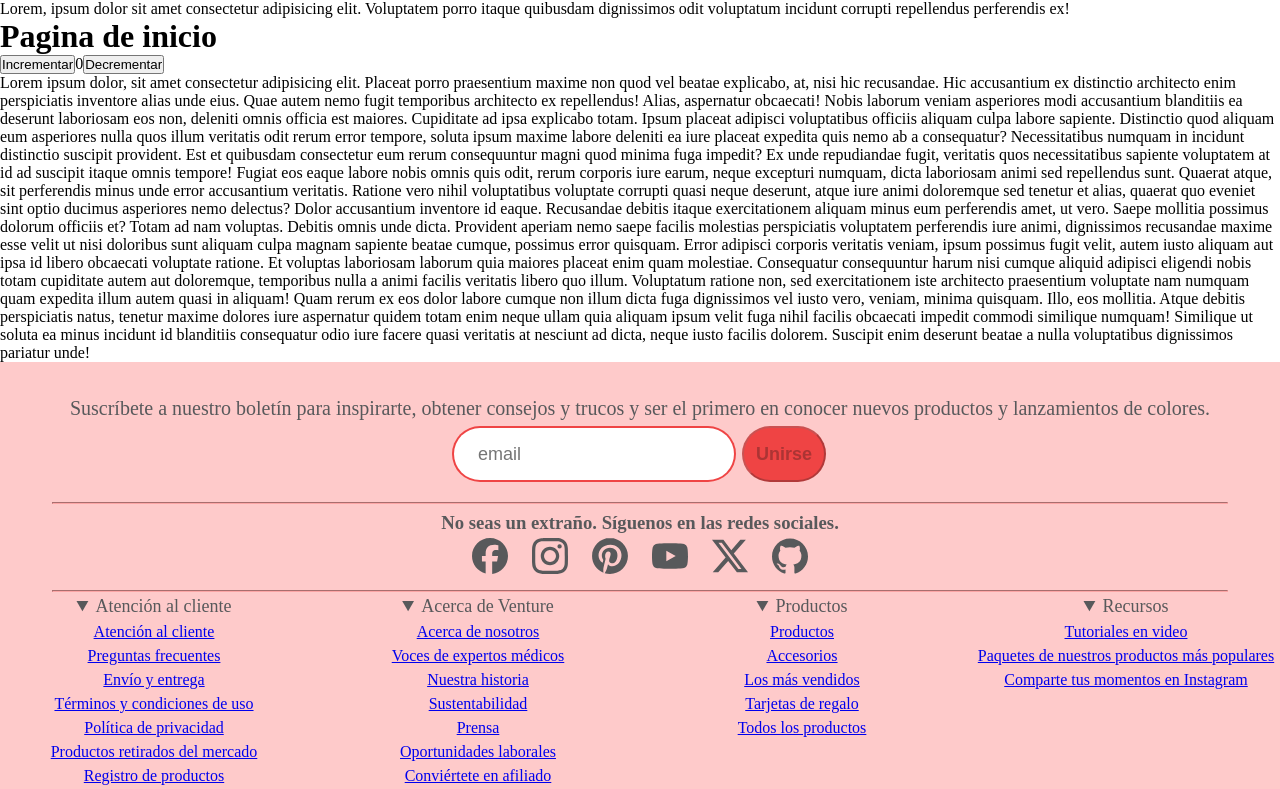
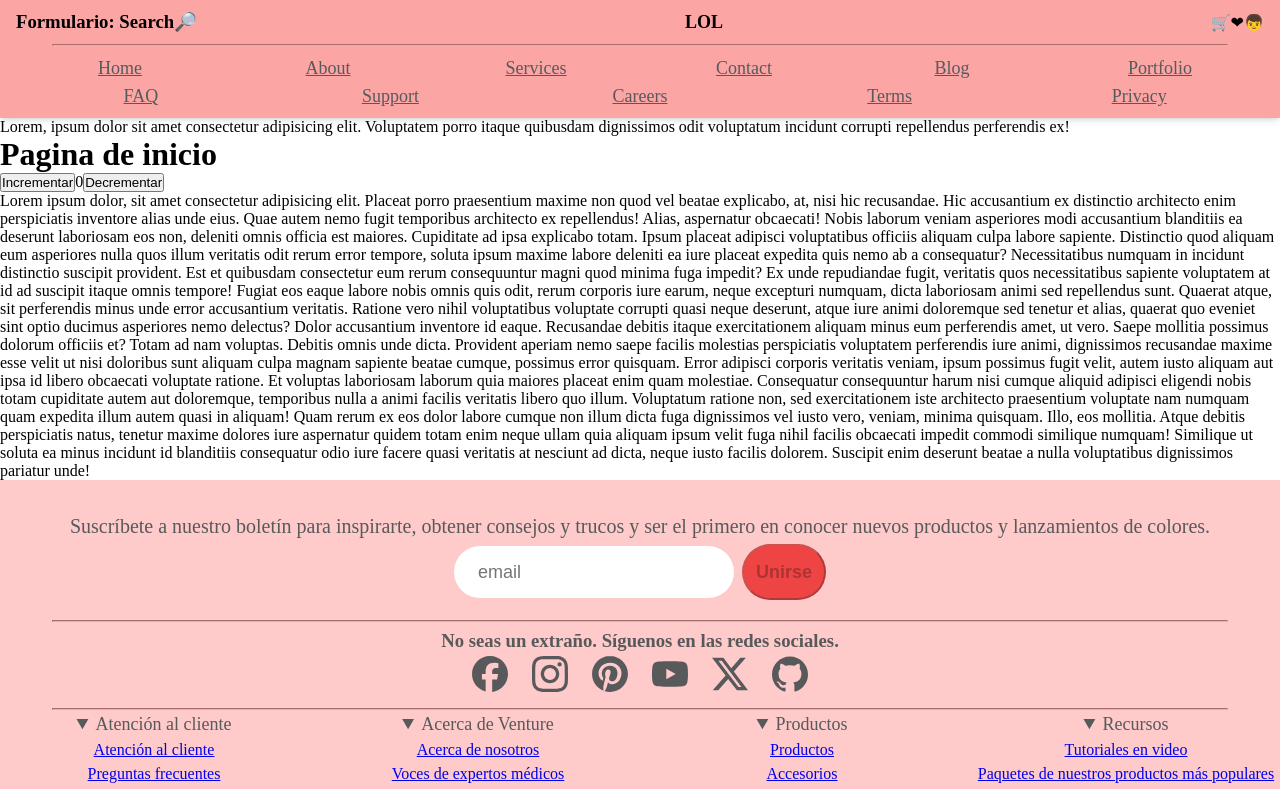
Before and after one commit to lgramajo99/newventure, a React (Vite) app: page / in a window 1280 px wide. Shown: the top 789 px of the page. Built offline with nearby package versions, Linux system fonts and the light colour scheme.

Commit message:
navbar y funcionando, falta agregar correctamente los Link..

```diff
--- a/src/components/layouts/FooterNewsletter.jsx
+++ b/src/components/layouts/FooterNewsletter.jsx
@@ -28,7 +28,6 @@ function FooterNewsletter() {
                 aria-label="Correo electrónico"
                 aria-required="true"
                 autoComplete="email"
-                autoFocus
                 className="px-6 py-3 m-1 rounded-full text-lg border-none focus:outline-none focus:ring-2 focus:ring-red-500"
                 id="email"
                 inputMode="email"
--- a/src/components/layouts/Header.jsx
+++ b/src/components/layouts/Header.jsx
@@ -1,5 +1,8 @@
+import Navbar from "./Navbar";
+
 function Header() {
     return (<div>
+        <Navbar />
         <p>Lorem, ipsum dolor sit amet consectetur adipisicing elit. Voluptatem porro itaque quibusdam dignissimos odit voluptatum incidunt corrupti repellendus perferendis ex!</p>
     </div>)
 }
--- /dev/null
+++ b/src/components/layouts/Navbar.jsx
@@ -0,0 +1,43 @@
+import { useState } from 'react'
+
+export default function Navbar() {
+    const [isMenuOpen, setIsMenuOpen] = useState(false)
+
+    const toggleMenu = () => {
+        setIsMenuOpen(!isMenuOpen)
+    }
+
+    return (
+        <nav className="bg-red-300 shadow-md">
+            <div className="mx-auto">
+                <div className="flex justify-between items-center py-2 px-4">
+                    <h3>Formulario: Search🔎</h3>
+                    <h1 className="text-lg font-bold">LOL</h1>
+                    <div className='hidden md:block'>
+                        <span>🛒</span>
+                        <span>❤</span>
+                        <span>👦</span>
+                    </div>
+
+                    <button className="md:hidden focus:outline-none" onClick={toggleMenu} aria-label="Toggle menu">
+                        <svg className="h-6 w-6" fill="none" viewBox="0 0 24 24" stroke="currentColor">
+                            <path strokeLinecap="round" strokeLinejoin="round" strokeWidth={2} d="M4 6h16M4 12h16M4 18h16" />
+                        </svg>
+                    </button>
+
+                </div>
+                <hr className='w-11/12 mx-auto border-red-300' />
+                <div className={`md:flex ${isMenuOpen ? 'block' : 'hidden'} text-lg py-2 px-4`}>
+                    <ul className="md:flex md:flex-wrap md:justify-around list-none w-full">
+                        {['Home', 'About', 'Services', 'Contact', 'Blog', 'Portfolio', 'FAQ', 'Support', 'Careers', 'Terms', 'Privacy'].map((item) => (
+                            <li key={item} className=" md:w-1/6 text-end md:text-center">
+                                <a href="#" className="text-customGray hover:text-black">{item}</a>
+                            </li>
+                        ))}
+                    </ul>
+                </div>
+            </div>
+        </nav>
+    );
+
+}
```
